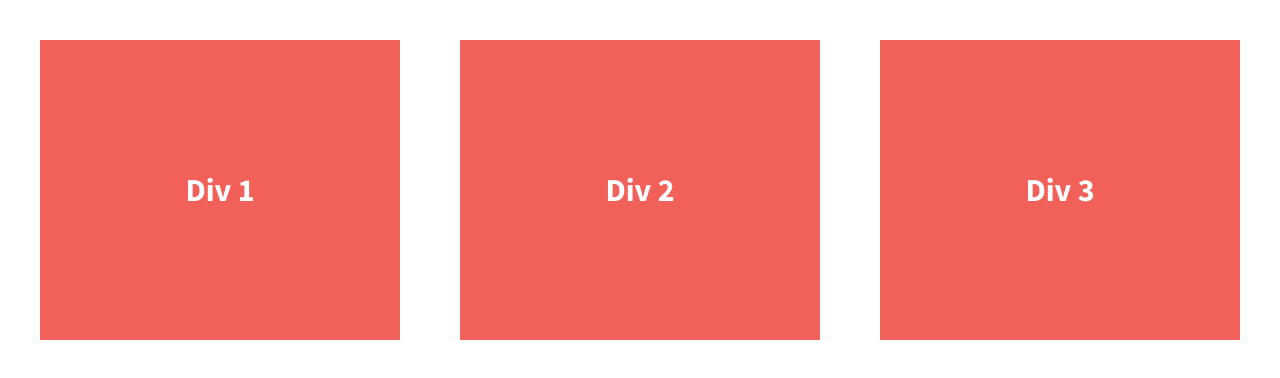
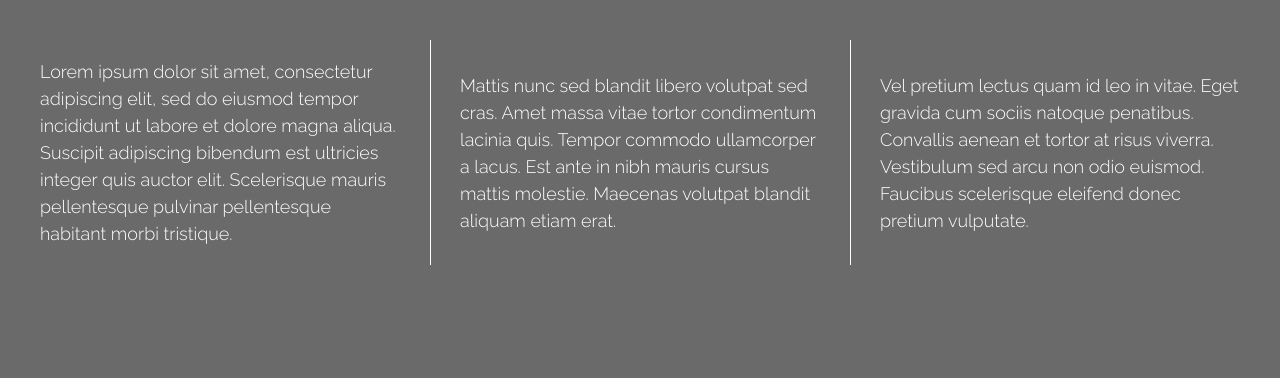
Before and after one commit to brgt-p/divs-flexbox-starter, a plain HTML site: page index.html in a window 1280 px wide. Drawn offline with nearby package versions, Linux system fonts and the light colour scheme.

Commit message:
Added content to paragraphs and added styles and flex properties to layout

```diff
--- a/css/main.css
+++ b/css/main.css
@@ -97,12 +97,14 @@ textarea {
 
 
 html {
-  background-color: #fff;
+  background-color: #6a6a6a;
   height: 100%;
+  width: 100%;
 }
 
 body {
-  font-family: 'Source Sans Pro', sans-serif;
+  font-family: 'Raleway', sans-serif;
+  font-weight: 200;
   padding: 2em;
   font-size: 1.25em;
   height: 100%;
@@ -110,27 +112,25 @@ body {
 
 .wrapper {
   /*add display:flex and set justify-content to space-between*/
-  font-weight: 700;
   display: flex;
   justify-content: space-between;
+  align-items: stretch;
+  flex-flow: row wrap;
 }
 
 .div-1, .div-2, .div-3 {
   /*give the divs a width of 30%, add display:flex, set justify-content and align-items to center*/
   color: #fff;
   line-height: 1.5em;
-  font-size: 1.6em;
-  background-color: #f16059;
-  height: 300px;
-  width: 30%;
+  font-size: .9em;
+  background-color: #6a6a6a;
+  /*width: 30%;*/
+  height: auto;
   display: flex;
   justify-content: center;
   align-items: center;
 
 }
-
-
-
 
 /* ==========================================================================
    Helper classes
@@ -219,6 +219,19 @@ body {
     /* Style adjustments for high resolution devices */
 }
 
+@media all and (min-width: 1200px) {
+    .div-1, .div-2, .div-3 {
+        flex-basis: 30%;
+    }
+
+    .div-1,
+    .div-2 {
+        border-right: 1px solid #fff;
+        padding-right: 30px;
+    }
+}
+
+
 /* ==========================================================================
    Print styles.
    Inlined to avoid the additional HTTP request:
--- a/index.html
+++ b/index.html
@@ -1,5 +1,6 @@
 <!doctype html>
 <html class="no-js" lang="">
+
 <head>
     <meta charset="utf-8">
     <meta http-equiv="x-ua-compatible" content="ie=edge">
@@ -13,9 +14,11 @@
     <link rel="stylesheet" href="css/normalize.css">
     <link rel="stylesheet" href="css/main.css">
     <script src="js/vendor/modernizr-2.8.3.min.js"></script>
-        <link href='http://fonts.googleapis.com/css?family=Lora:700' rel='stylesheet' type='text/css'>
-        <link href='http://fonts.googleapis.com/css?family=Source+Sans+Pro:400,700' rel='stylesheet' type='text/css'>
+    <link rel="preconnect" href="https://fonts.googleapis.com">
+<link rel="preconnect" href="https://fonts.gstatic.com" crossorigin>
+<link href="https://fonts.googleapis.com/css2?family=Raleway:wght@300;400&display=swap" rel="stylesheet">
 </head>
+
 <body>
     <!--[if lt IE 8]>
             <p class="browserupgrade">You are using an <strong>outdated</strong> browser. Please <a href="http://browsehappy.com/">upgrade your browser</a> to improve your experience.</p>
@@ -23,13 +26,19 @@
 
     <section class="wrapper">
         <div class="div-1">
-                Div 1
+            <p>Lorem ipsum dolor sit amet, consectetur adipiscing elit, sed do eiusmod tempor incididunt ut labore et
+                dolore magna aliqua. Suscipit adipiscing bibendum est ultricies integer quis auctor elit. Scelerisque
+                mauris pellentesque pulvinar pellentesque habitant morbi tristique. </p>
         </div>
         <div class="div-2">
-                Div 2
+            <p>Mattis nunc sed blandit libero volutpat sed cras. Amet massa vitae tortor condimentum
+                lacinia quis. Tempor commodo ullamcorper a lacus. Est ante in nibh mauris cursus mattis molestie.
+                Maecenas volutpat blandit aliquam etiam erat.</p>
         </div>
         <div class="div-3">
-                Div 3
+            <p>Vel pretium lectus quam id leo in vitae. Eget gravida cum sociis natoque penatibus. Convallis aenean et
+                tortor at risus viverra. Vestibulum sed arcu non odio euismod. Faucibus scelerisque eleifend donec
+                pretium vulputate.</p>
         </div>
     </section>
 
@@ -40,12 +49,15 @@
 
     <!-- Google Analytics: change UA-XXXXX-X to be your site's ID. -->
     <script>
-            (function(b,o,i,l,e,r){b.GoogleAnalyticsObject=l;b[l]||(b[l]=
-            function(){(b[l].q=b[l].q||[]).push(arguments)});b[l].l=+new Date;
-            e=o.createElement(i);r=o.getElementsByTagName(i)[0];
-            e.src='https://www.google-analytics.com/analytics.js';
-            r.parentNode.insertBefore(e,r)}(window,document,'script','ga'));
-            ga('create','UA-XXXXX-X','auto');ga('send','pageview');
+            (function (b, o, i, l, e, r) {
+                b.GoogleAnalyticsObject = l; b[l] || (b[l] =
+                    function () { (b[l].q = b[l].q || []).push(arguments) }); b[l].l = +new Date;
+                e = o.createElement(i); r = o.getElementsByTagName(i)[0];
+                e.src = 'https://www.google-analytics.com/analytics.js';
+                r.parentNode.insertBefore(e, r)
+            }(window, document, 'script', 'ga'));
+        ga('create', 'UA-XXXXX-X', 'auto'); ga('send', 'pageview');
     </script>
 </body>
+
 </html>
```
Lines whose indentation alone changed are shown as unchanged.
